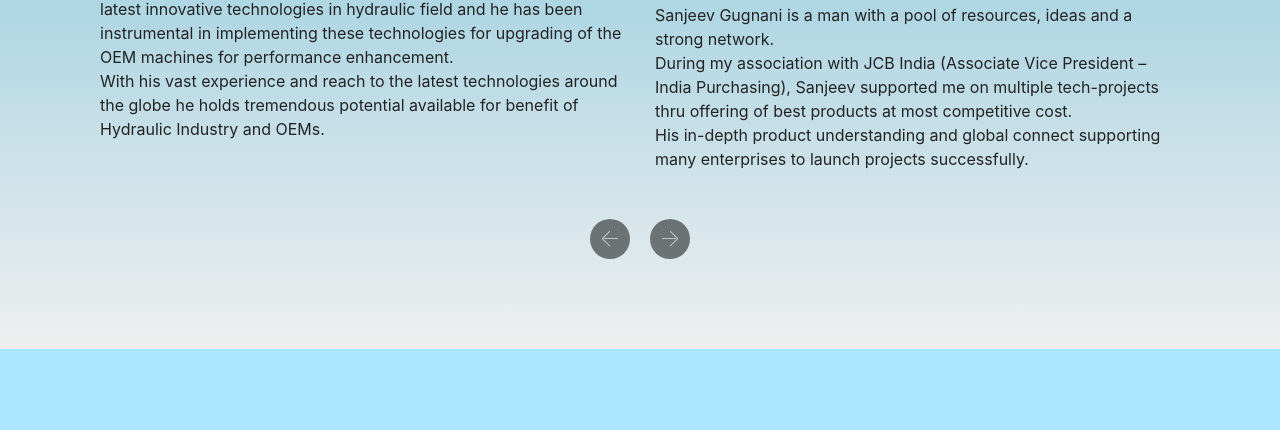
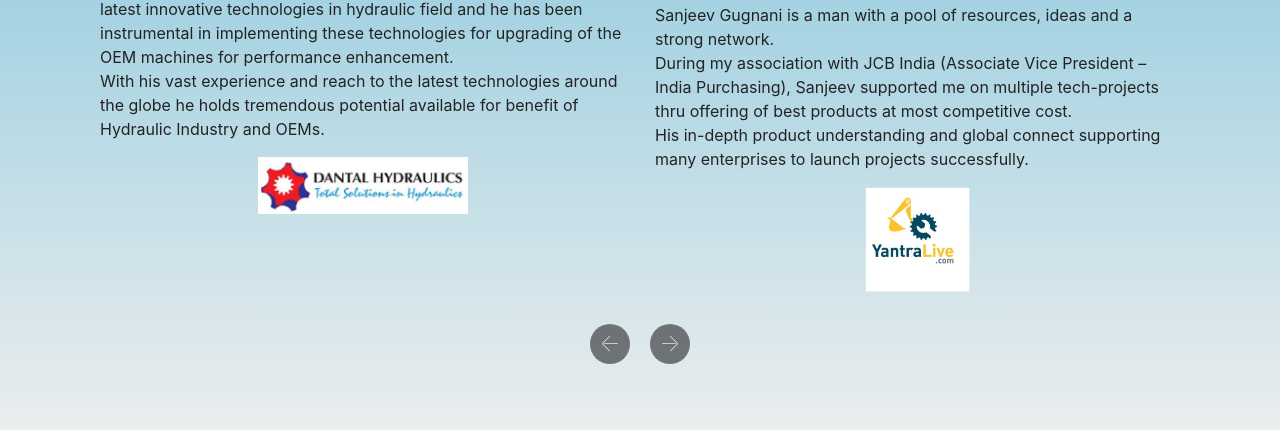
Before and after one commit to sanjeevgugnani/sanjeevgugnani.github.io, a plain HTML site: page index.html in a window 1280 px wide. Shown: the part 3008-3438 px from the top of the page. Drawn offline with Linux system fonts and the light colour scheme; files whose address does not match are found by name.

Commit message:
add logo to index

```diff
--- a/assets/mobirise/css/mbr-additional.css
+++ b/assets/mobirise/css/mbr-additional.css
@@ -2012,7 +2012,7 @@ body {
 }
 .cid-s4xbyW7C5e .carousel-item .wrap-img img {
   max-height: 150px;
-  width: auto;
+
   max-width: 100%;
 }
 .cid-s4xbyW7C5e .carousel-controls {
--- a/index.html
+++ b/index.html
@@ -394,6 +394,7 @@
                                 <br>
                                 Yantra Live
                                 <br></b>
+
                                 <p align="left">
                                 Sanjeev Gugnani is a man with a pool of resources, ideas and a strong network. <br>
 
@@ -401,6 +402,9 @@
 
                                 His in-depth product understanding and global connect supporting many enterprises to launch projects successfully.
                             </p>
+                            <div>
+                            <img src="assets/images/yantra.webp" width="20%" height="20%">
+                        </div>
                             </div>
                         </div>
                     </div>
@@ -418,11 +422,15 @@
                                 <br>
                                Dantal Hydraulcs Pvt Ltd.
                                 <br></b>
+
                                 <p align="left">
                                 Sanjeev Gugnani has been  part of the Indian Hydraulic Industry for nearly four decades and has seen the  Indian Hydraulic Industry evolve  and has  made immense contribution.<br>
                                 His long association with leading hydraulic companies like Eaton Vickers, Danfoss, Parker Hannifin etc. has kept him updated with the latest innovative technologies in hydraulic field  and he has been instrumental in implementing these technologies for upgrading of the OEM machines for performance enhancement.<br>
                                 With his vast experience and reach to the latest technologies around the globe he  holds tremendous potential available  for  benefit of Hydraulic Industry and OEMs.
                             </p>
+                            <div>
+                            <img src="assets/images/dantal.jpeg" width="40%" height="40%">
+                        </div>
                             </div>
                         </div>
                     </div>
```
